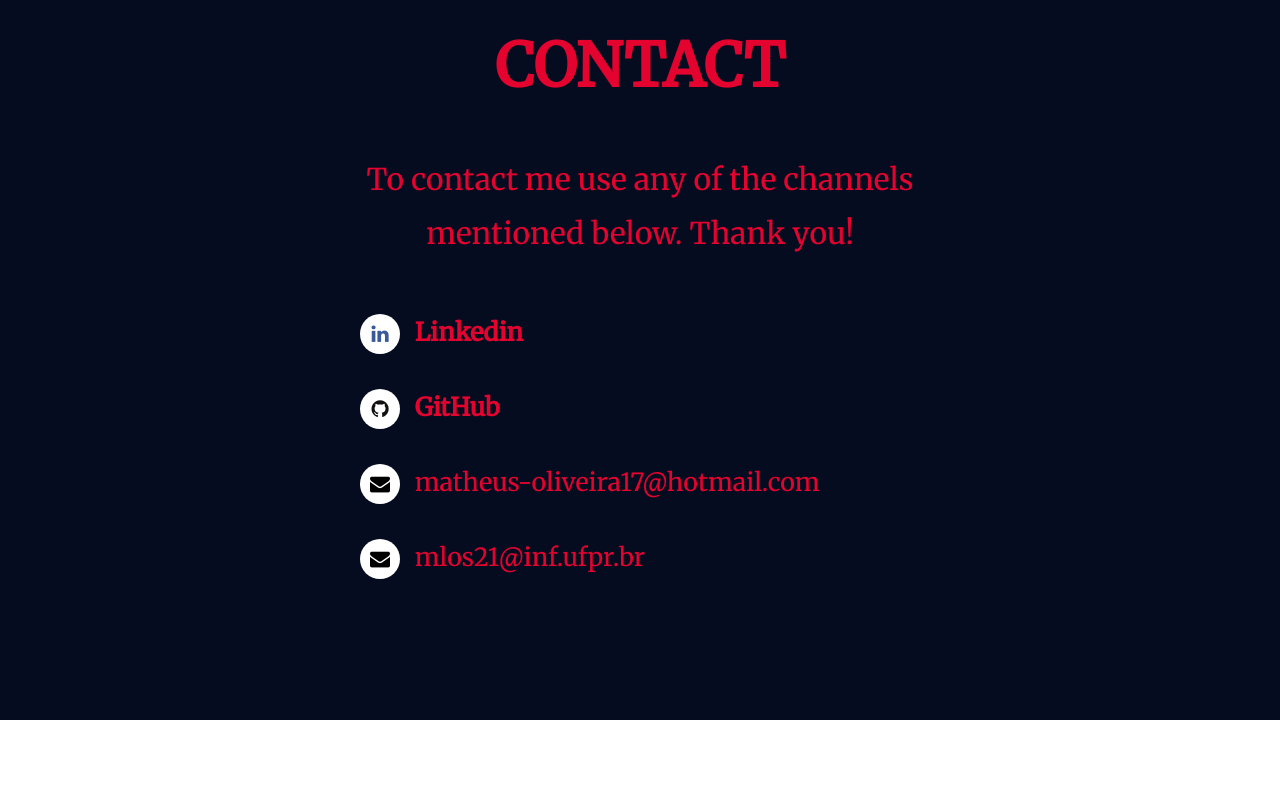
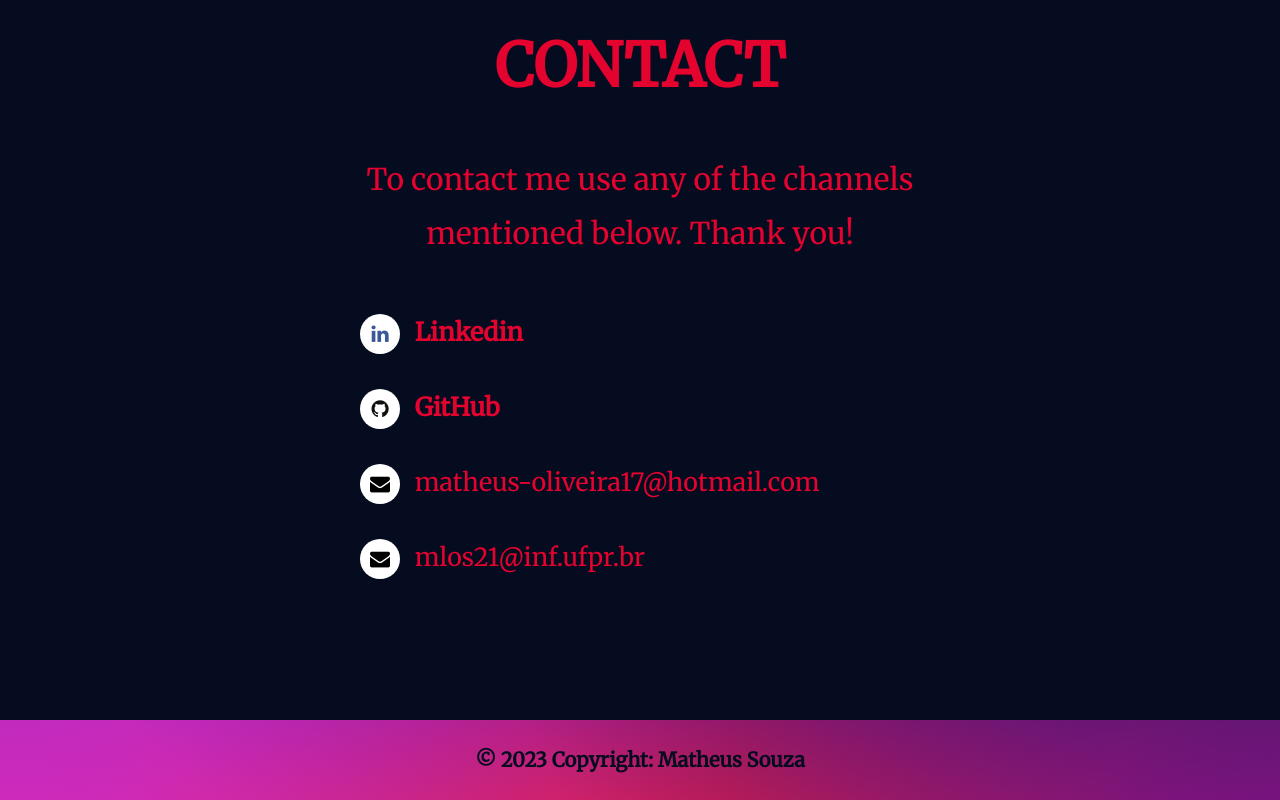
Before and after one commit to devmatheussouza/devmat-portfolio, a plain HTML site: page index.html in a window 1280 px wide. Shown: the part 3070-3870 px from the top of the page. Before the commit the page ends 3790 px from the top, so only its background shows below. Drawn offline with Linux system fonts and the light colour scheme.

Commit message:
Add footer

```diff
--- a/assets/css/style.css
+++ b/assets/css/style.css
@@ -260,6 +260,7 @@ p {
   margin-bottom: 8rem;
   font-size: 3.2rem;
   text-align: center;
+  font-weight: bolder;
 }
 
 .projects-text {
@@ -395,6 +396,20 @@ p {
   transition: 500ms ease;
 }
 
+/* ..... Footer ..... */
+
+.footer {
+  display: flex;
+  height: 80px;
+  align-items: center;
+  justify-content: center;
+}
+
+.footer-content {
+  color: var(--primary-color);
+  font-weight: bold;
+}
+
 /* ----- Media Queries ----- */
 
 @media (max-width: 800px) {
--- a/index.html
+++ b/index.html
@@ -68,7 +68,7 @@
     <section id="projects" class="main-bg section">
       <div class="section-content projects-content">
         <h2 class="projects-title">Projects</h2>
-        <p class="projects-description">These are some projects I've done in my recent programming career!</p>
+        <p class="projects-description">These are some projects i have done in my recent programming career!</p>
         <div class="projects-text">
           <article>
             <a target="_blank" href="https://github.com/devmatheussouza/ballz-game"><h3 class="hello">Ballz Game</h3></a>
@@ -130,6 +130,13 @@
       </div>
     </section>
 
+    <!-- Footer -->
+    <footer class="main-bg">
+      <div class="footer">
+        <span class="footer-content"> © 2023 Copyright: Matheus Souza </span>
+      </div>
+    </footer>
+
     <!-- Icon that returns to the beginning -->
     <a class="back-to-top" href="#">⇧</a>
   </body>
```
Also changed, not shown: assets/images/undraw_static_assets_rpm6.svg (deleted).
